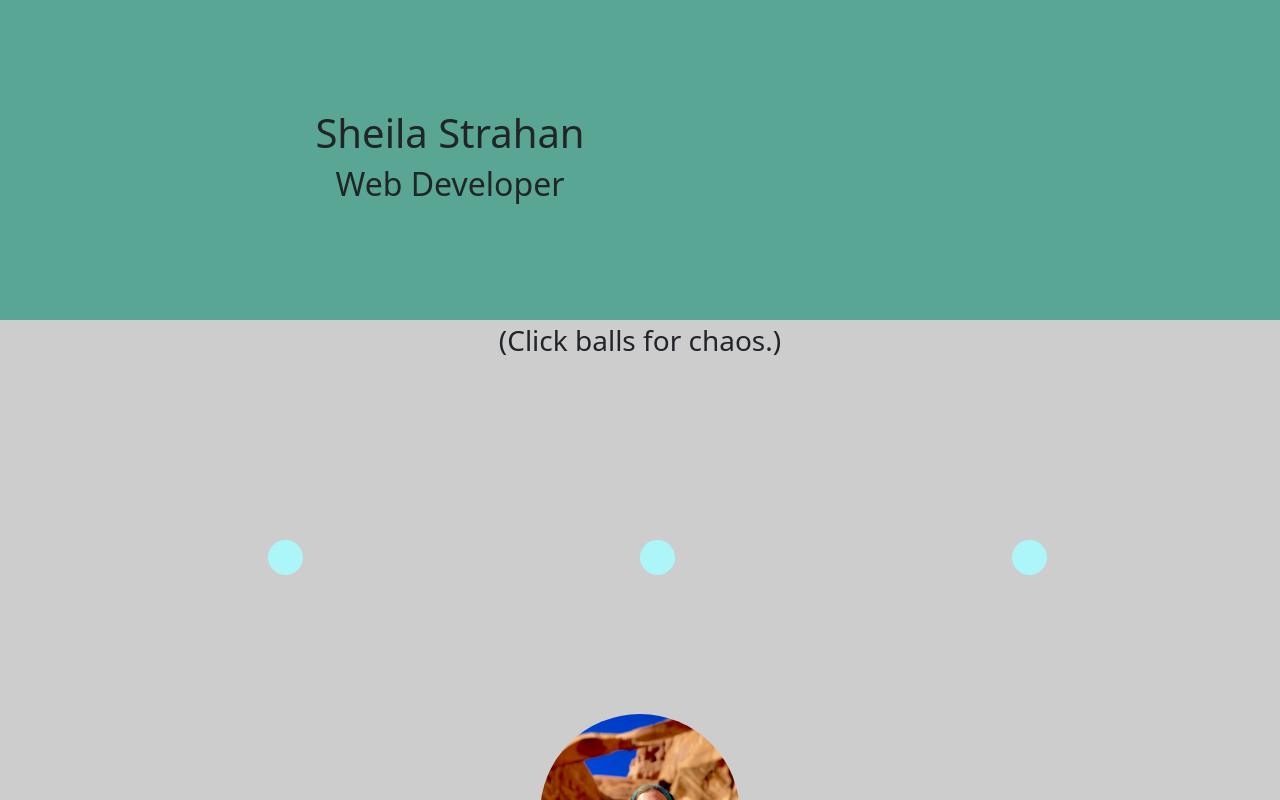
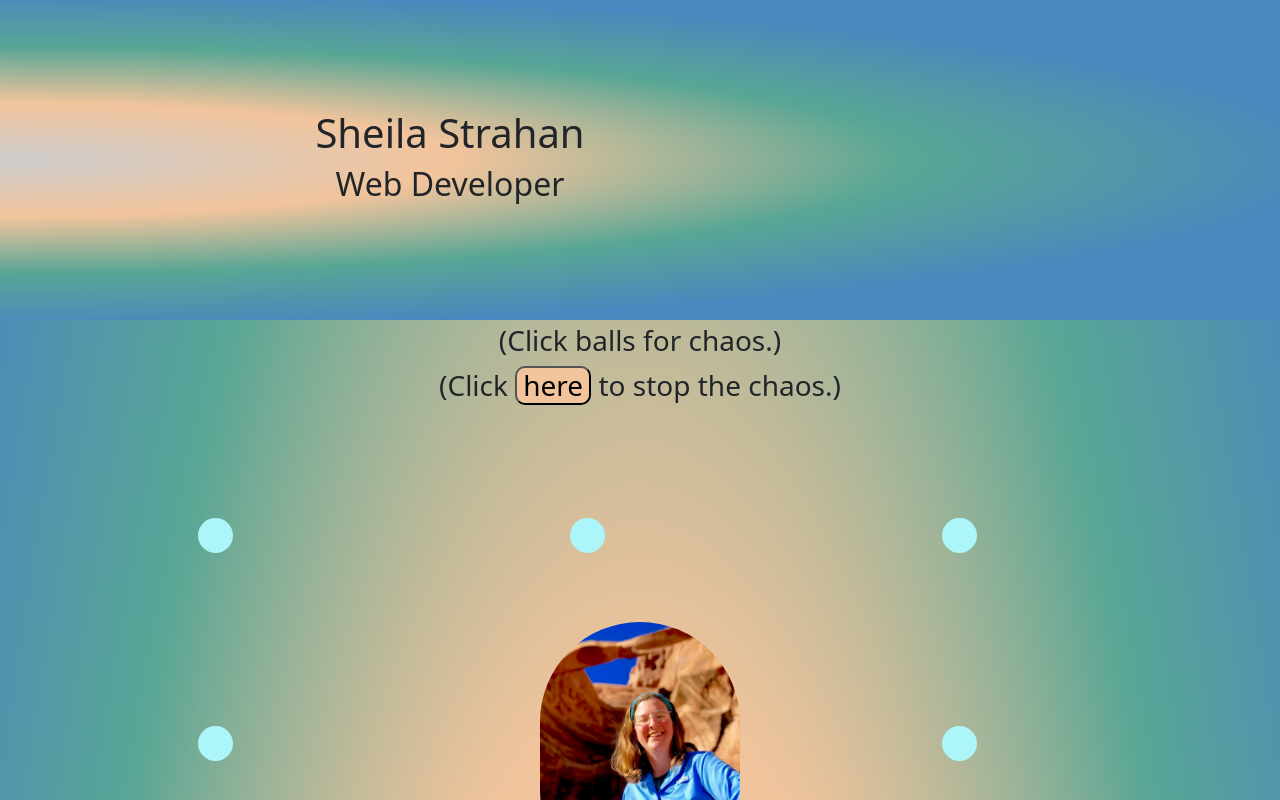
Before and after one commit to Sheilabob/SheilaStrahanPortfolio, a React (Create React App) app: page /projects in a window 1280 px wide. Shown: the top 800 px of the page. Built offline with nearby package versions, Linux system fonts and the light colour scheme.

Commit message:
background gradient and smaller ball spacing

```diff
--- a/src/App.css
+++ b/src/App.css
@@ -1,10 +1,24 @@
 .App {
   text-align: center;
   background-color: #cdcdcd;
+  background-image: radial-gradient(
+    ellipse at bottom,
+    #cdcdcd 35%,
+    #f2c49cff,
+    #59a695ff,
+    #4a86bfff
+  );
 }
 
 .header {
   background-color: #59a695ff;
+  background-image: radial-gradient(
+    ellipse at left,
+    #cdcdcd,
+    #f2c49cff,
+    #59a695ff,
+    #4a86bfff 75%
+  );
 }
 
 .headbar {
@@ -13,6 +27,13 @@
 
 .site-footer {
   background-color: #f2c49cff;
+  background-image: radial-gradient(
+    ellipse at right,
+    #cdcdcd,
+    #f2c49cff 50%,
+    #59a695ff,
+    #4a86bfff
+  );
 }
 
 .jumbotron {
@@ -50,6 +71,11 @@
   margin-top: 10% !important;
 }
 
+.stop-button {
+  background-color: #f2c49cff;
+  border-radius: 10px;
+}
+
 /* CSS HEX */
 /* --peach-crayola: #f2c49cff;
 --polished-pine: #59a695ff;
--- a/src/Components/HomePlayground.js
+++ b/src/Components/HomePlayground.js
@@ -166,8 +166,8 @@ export default function HomePlayground() {
           height: "4rem",
           // outlineColor: "black",
           // outlineStyle: "solid",
-          margin: "25%",
-          padding: "25%"
+          margin: "15%",
+          padding: "15%"
         }}>
 
           <motion.span
@@ -176,8 +176,7 @@ export default function HomePlayground() {
           animate={bounceNumber && {
             y: [y1, y2],
             x: [x1, x2],
-            backgroundColor: "#0043C9",
-
+            backgroundColor: "#0043C9"
                     }}
           />
       </div>)
@@ -188,8 +187,8 @@ export default function HomePlayground() {
           height: "4rem",
           // outlineColor: "black",
           // outlineStyle: "solid",
-          margin: "25%",
-          padding: "25%"
+          margin: "15%",
+          padding: "15%"
         }}>
 
           <motion.span
@@ -204,6 +203,26 @@ export default function HomePlayground() {
         <div className="container">
             <div className="m-1">
                 <h3>(Click balls for chaos.)</h3>
+                <h3>(Click <button onClick={() => {
+              setBounce(false);
+              setBounce1(false);
+              setBounce2(false);
+              setBounce3(false);
+              setBounce4(false);
+              setBounce5(false);
+              setBounce6(false);
+              setBounce7(false);
+              setLoopsC(false);
+              setLoopsD(false);
+              setLoopsE(false);
+              setLoopsF(false);
+              setLoopsG(false);
+              setLoopsA(false);
+              setLoopsB(false);
+              setLoopsHighC(false);
+            }} className="stop-button">
+              here
+              </button> to stop the chaos.)</h3>
             </div>
             <Container>
               <Row>
```
